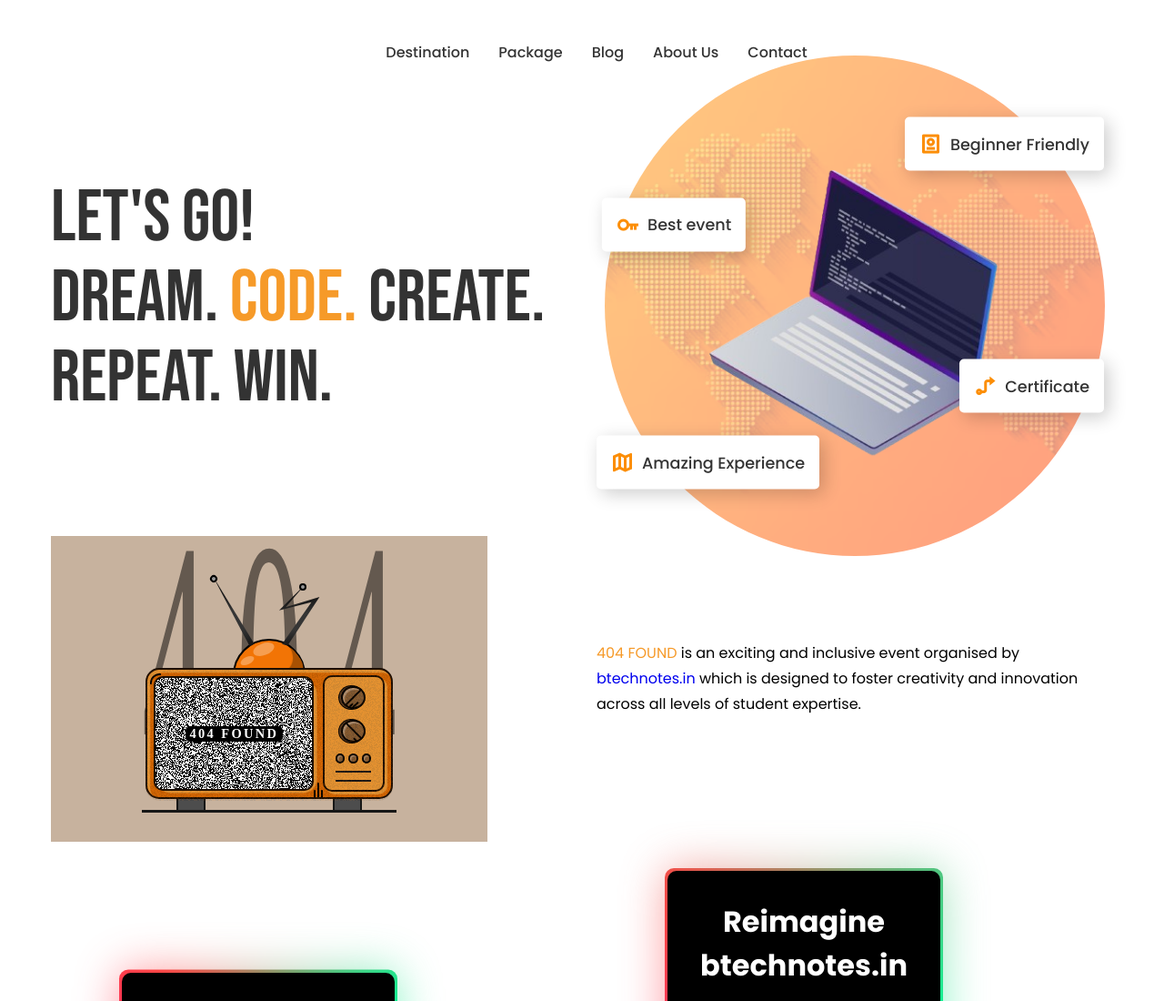
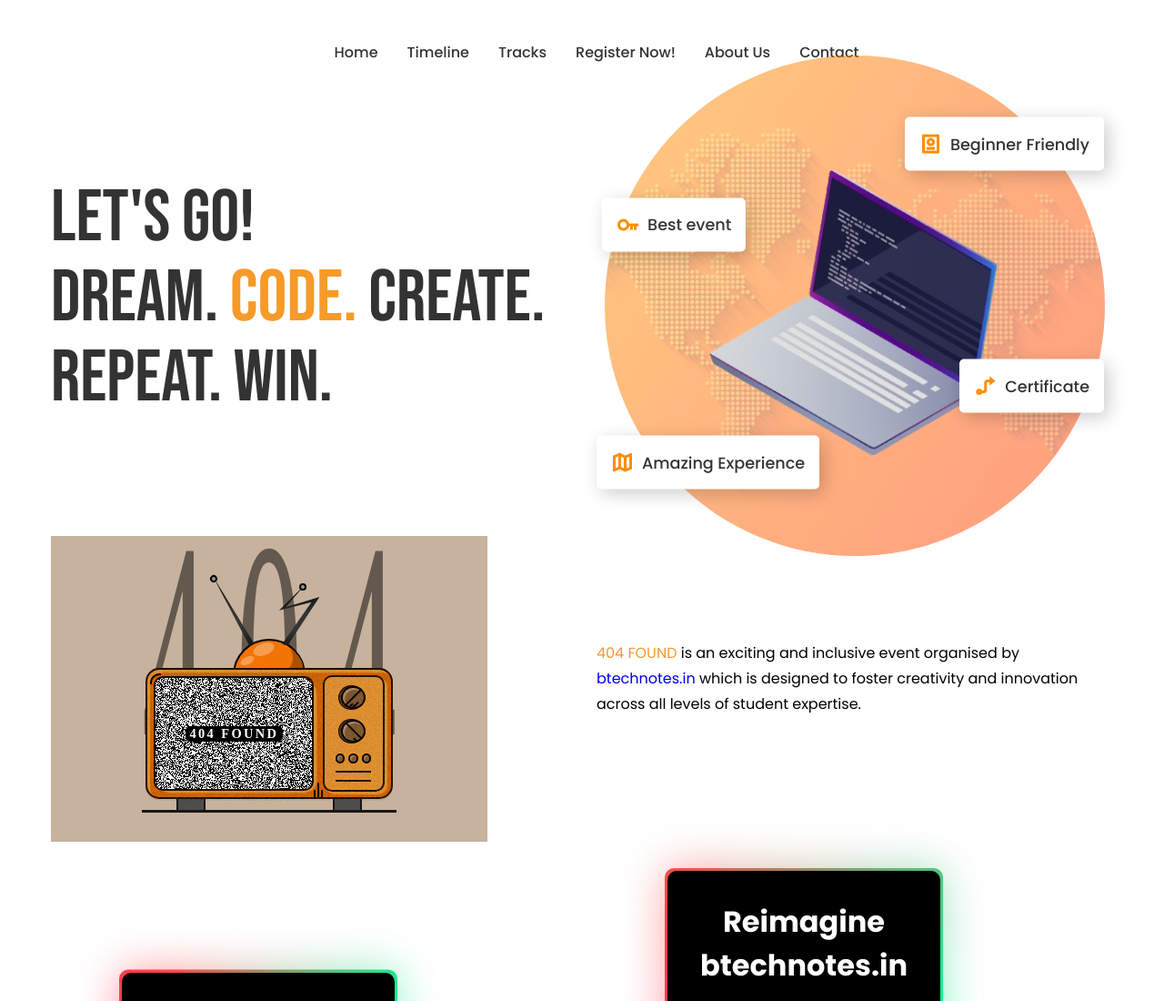
Before and after one commit to Akhileshhkumar/hackathon1, a plain HTML site: page index.html in a window 1280 px wide. Shown: the top 1100 px of the page at 91% size. Drawn offline with nearby package versions, Linux system fonts and the light colour scheme.

Commit message:
Update index.html

```diff
--- a/index.html
+++ b/index.html
@@ -21,9 +21,10 @@
         </div>
       </div>
       <ul class="nav__links" id="nav-links">
-        <li><a href="#">Destination</a></li>
-        <li><a href="#">Package</a></li>
-        <li><a href="#">Blog</a></li>
+        <li><a href="#">Home</a></li>
+        <li><a href="#">Timeline</a></li>
+        <li><a href="#">Tracks</a></li>
+        <li><a href="#">Register Now!</a></li>
         <li><a href="#">About Us</a></li>
         <li><a href="#">Contact</a></li>
       </ul>
```
